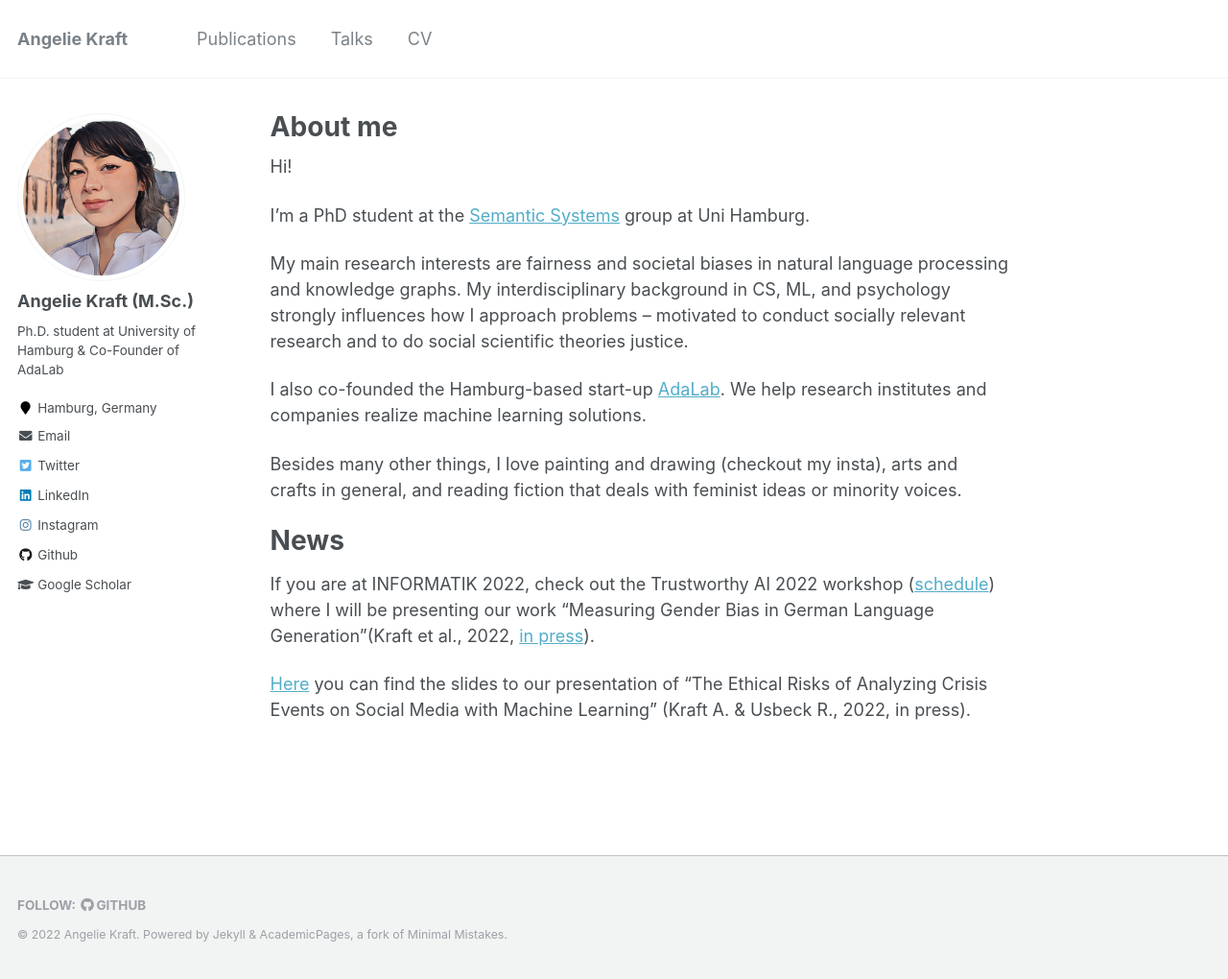
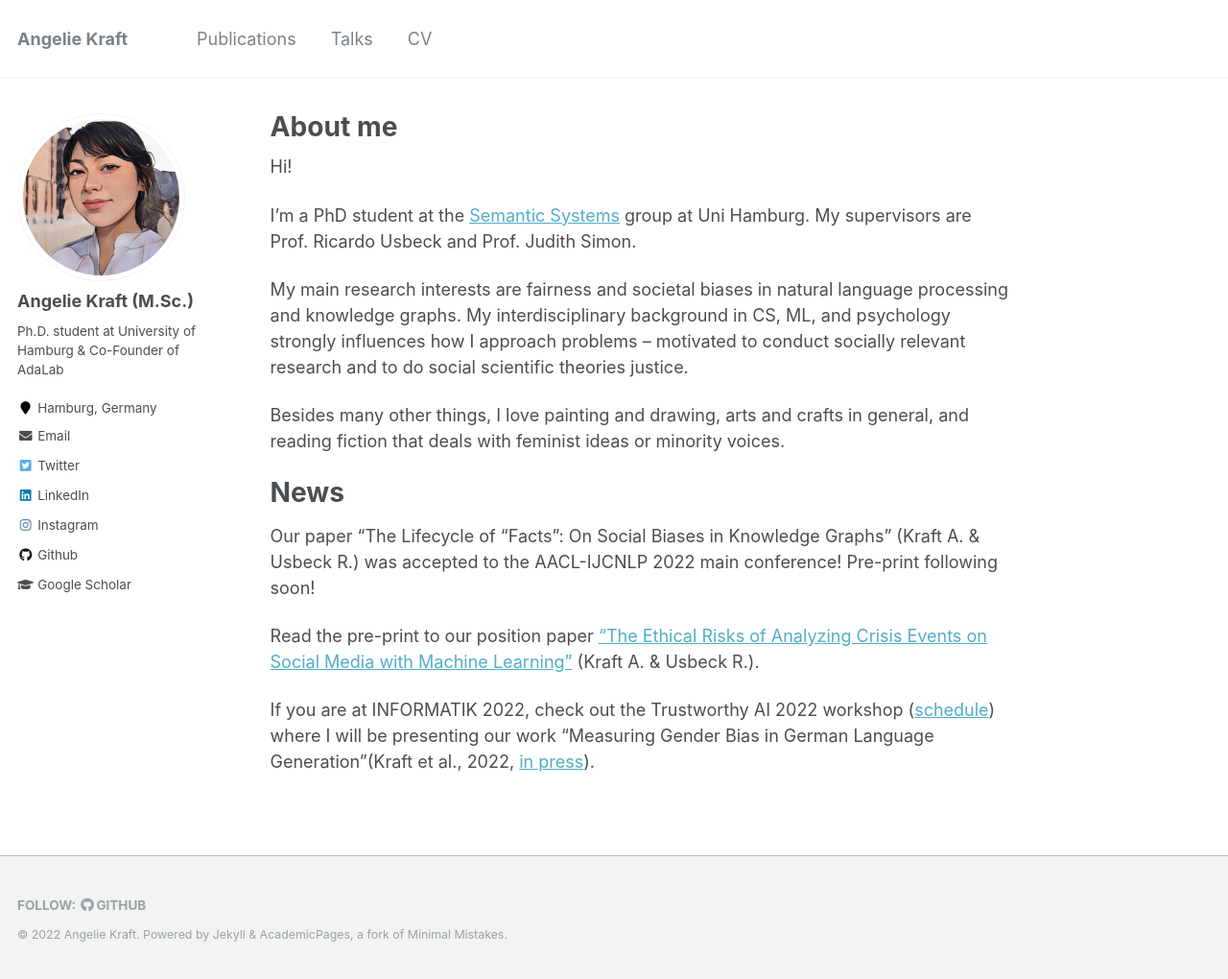
Before and after one commit to krangelie/krangelie.github.io, a Jekyll site: the page built from _pages/about.md, in a window 1280 px wide and 1020 px high. Shown: the whole window at 96% size. Built offline with Jekyll 4.4.1, drawn with Linux system fonts in a browser that asks for light colours.

Commit message:
Update about.md

```diff
--- a/_pages/about.md
+++ b/_pages/about.md
@@ -9,17 +9,17 @@ redirect_from:
 ---
 Hi!
 
-I'm a PhD student at the [Semantic Systems](https://www.inf.uni-hamburg.de/en/inst/ab/sems/home.html) group at Uni Hamburg.
+I'm a PhD student at the [Semantic Systems](https://www.inf.uni-hamburg.de/en/inst/ab/sems/home.html) group at Uni Hamburg. My supervisors are Prof. Ricardo Usbeck and Prof. Judith Simon.
 
 My main research interests are fairness and societal biases in natural language processing and knowledge graphs. My interdisciplinary background in CS, ML, and psychology strongly influences how I approach problems -- motivated to conduct socially relevant research and to do social scientific theories justice.
 
-I also co-founded the Hamburg-based start-up [AdaLab](https://adalab.ai/). We help research institutes and companies realize machine learning solutions.
-
-Besides many other things, I love painting and drawing (checkout my insta), arts and crafts in general, and reading fiction that deals with feminist ideas or minority voices.
+Besides many other things, I love painting and drawing, arts and crafts in general, and reading fiction that deals with feminist ideas or minority voices.
 
 
 # News
+Our paper "The Lifecycle of "Facts": On Social Biases in Knowledge Graphs" (Kraft A. & Usbeck R.) was accepted to the AACL-IJCNLP 2022 main conference! Pre-print following soon!
+
+Read the pre-print to our position paper ["The Ethical Risks of Analyzing Crisis Events on Social Media with Machine Learning"](https://www.edit.fis.uni-hamburg.de/ws/files/21694376/CAMRDY_D2R2_ethical_risks_social_media_ML.pdf) (Kraft A. & Usbeck R.).
+
 If you are at INFORMATIK 2022, check out the Trustworthy AI 2022 workshop ([schedule](https://www.zvki.de/aktuelles/trustworthy-workshop)) where I will be presenting
 our work "Measuring Gender Bias in German Language Generation"(Kraft et al., 2022, [in press](https://www.edit.fis.uni-hamburg.de/ws/files/18665970/kraftetal2022_german_regard.pdf)).
-
-[Here](https://dataweek.de/slides/2022-07-06-d2r2-22-programm-talk-3.pdf) you can find the slides to our presentation of "The Ethical Risks of Analyzing Crisis Events on Social Media with Machine Learning" (Kraft A. & Usbeck R., 2022, in press).
```
